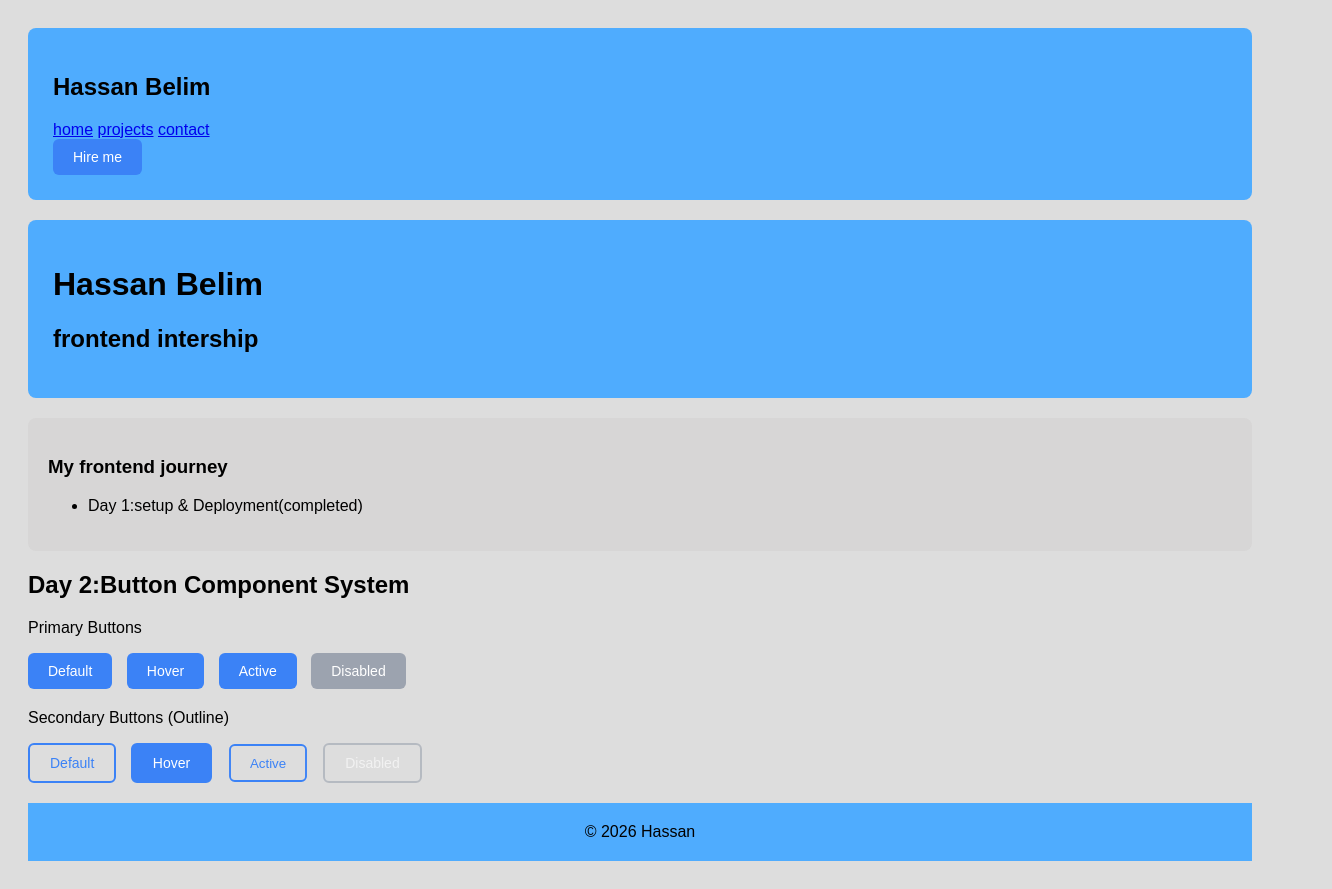
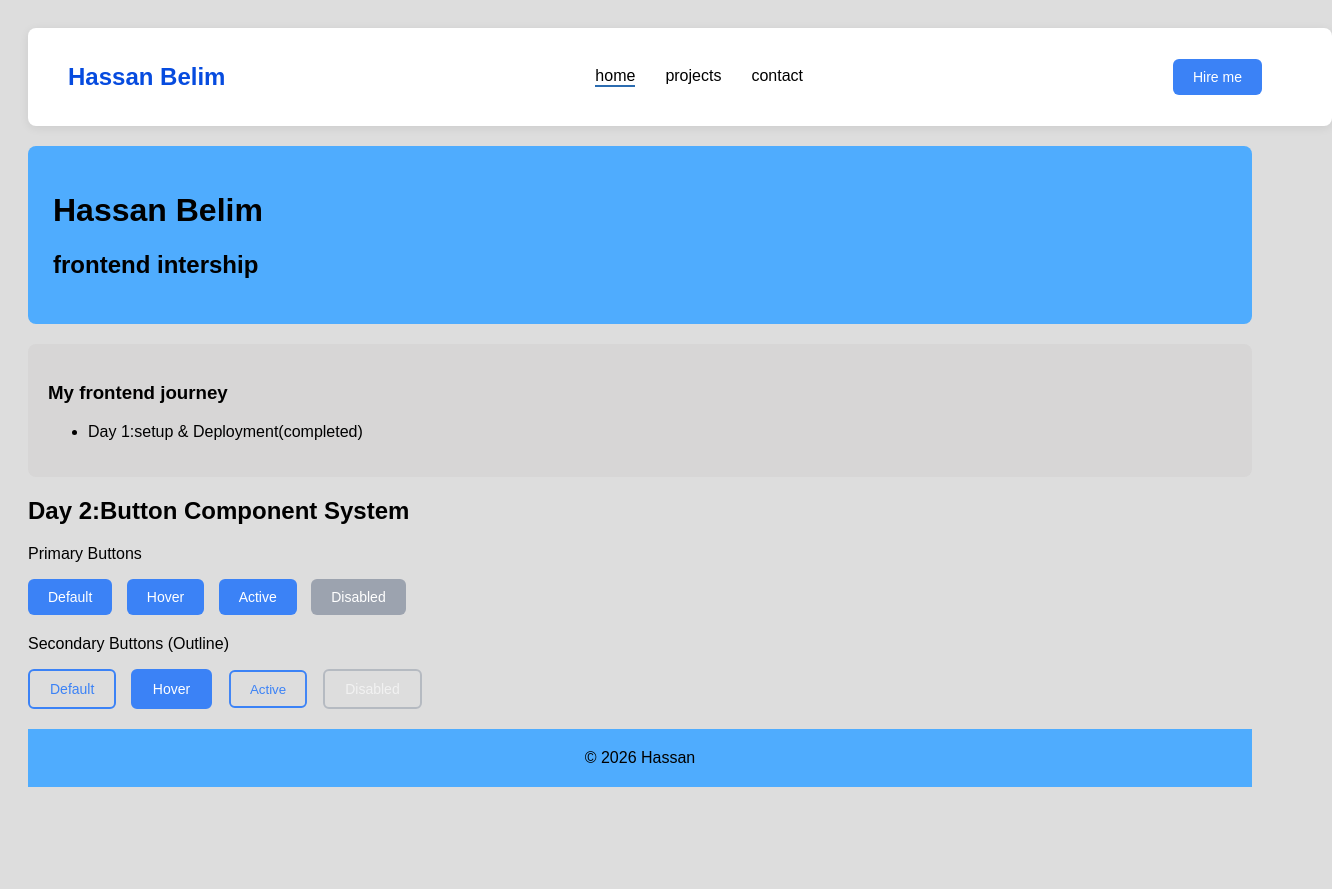
Before and after one commit to belimhassan/satic-frontend-hassanbelim, a plain HTML site: page index.html in a window 1280 px wide. Shown: the whole page, 1332 px wide, since content can reach past the window. After the commit the page ends 815 px from the top, so only its background shows below. Drawn offline with Linux system fonts and the light colour scheme.

Commit message:
Update style.css

```diff
--- a/css/style.css
+++ b/css/style.css
@@ -1,6 +1,45 @@
+ .navbar{
+  width: 100%;
+  background: white;
+  padding: 15px 40px;
+  box-shadow: 0 2px 10px rgba(0,0,0,0.08);
+}
+.nav-container{
+  display: flex;
+  justify-content: space-between;
+  align-items: center;
+}
+.nav-center{
+  display: flex;
+  gap: 30px;
+
+}
+.nav-right{
+  margin-right: 20px;
+}
+.nav-center a{
+  text-decoration: none;
+  color: black;
+  font-weight: 500;
+  transition: 0.2s;
+
+}
+.nav-center a:hover{
+  color: var(--primary);
+
+}
+.active-link{
+  color: var(--primary);
+  border-bottom: 2px solid
+   var(--primary);
+}
+h2.demo{
+    color: #064bdf;
+}
+
     :root{
         --prinary-color:white;
-        --bg-color:white;
+        --bg-color:rgb(226, 207, 207);
         --primary-color: #3b82f6;
          --primary-dark: #064bdf;
          --primary-hover:#1d4ed8;
@@ -9,8 +48,11 @@
    --border-color: #3b82f6;
    --disabled-color: #9ca3af;
     --primary-active:#1e40af;
+    --primary:#2b6cb0;
+        --primary-darker:#1e3a8a;
 
     }
+
 
     body{
         font-family: 'poppins',sans-serif;
```
